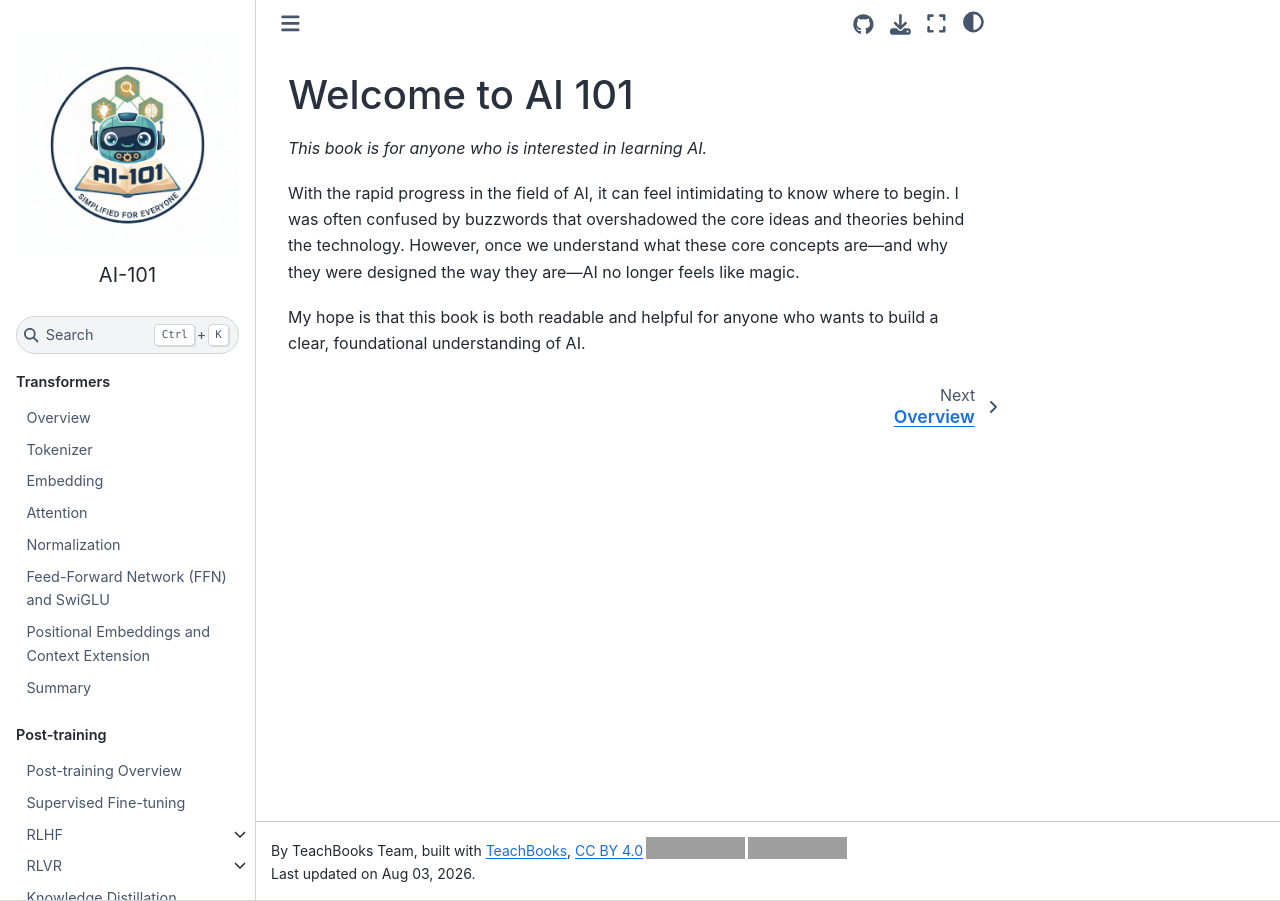
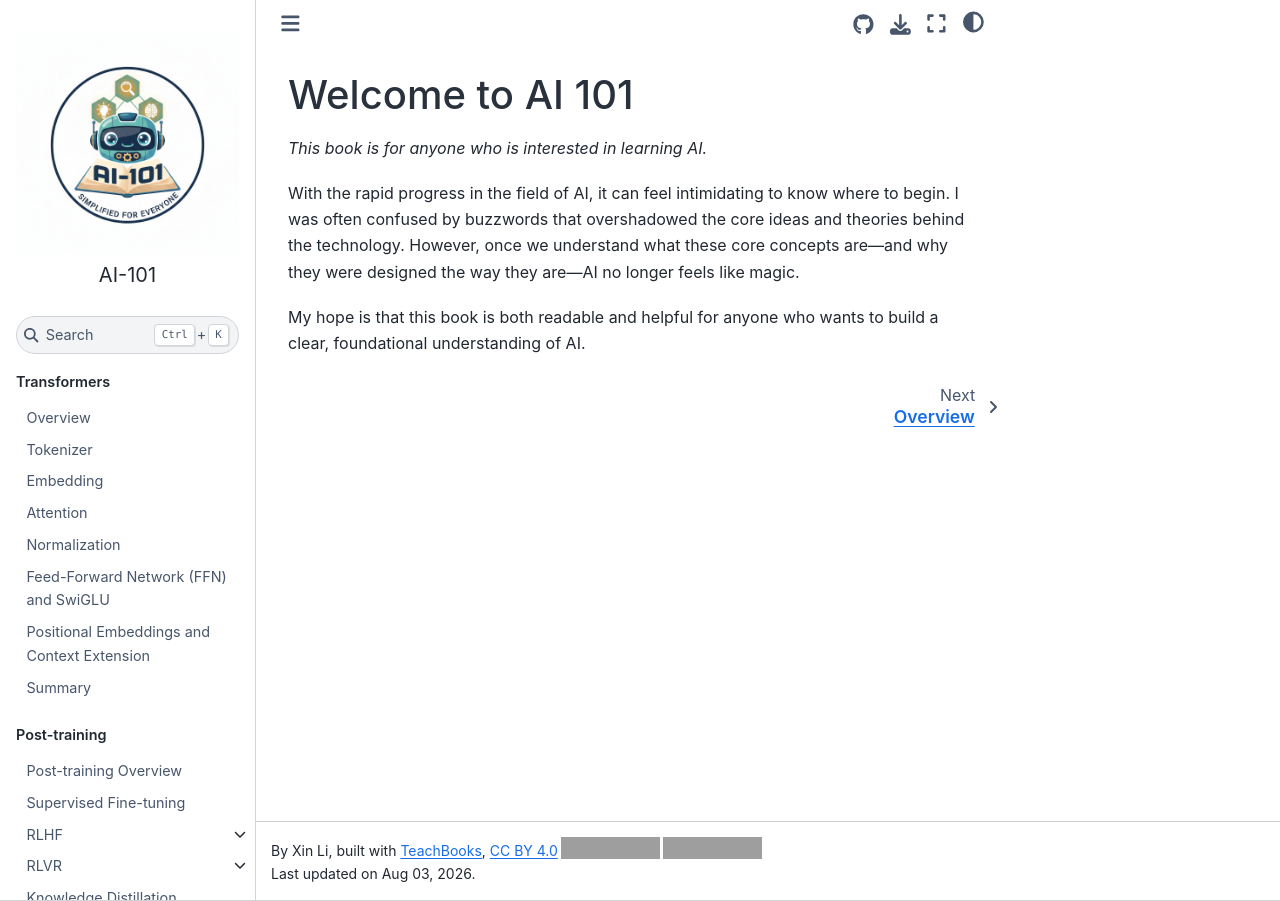
Before and after one commit to xinli95/AI-101, a Jupyter Book: the page built from book/intro.md, in a window 1280 px wide. Built offline with Jupyter Book 1.0.4 settings and Sphinx 7.4.7 and the Sphinx Book theme 1.1.4, drawn with Linux system fonts in a browser that asks for light colours; pages that are not in the unit, such as notebooks, are missing from menus; comment, search, counter and statistics services are not loaded; grey boxes are pictures that could not be loaded.

Commit message:
Set book author footer to Xin Li
Co-Authored-By: Claude Opus 4.8 <noreply@anthropic.com>

```diff
--- a/book/_config.yml
+++ b/book/_config.yml
@@ -1,7 +1,7 @@
 # This config includes all the recommended (default) configuration options of the TeachBooks software, and a TeachBooks' selection of configuration options as provided by Jupyterbook v1 for Jupyterbook v1 software and Sphinx.
 
 author:
-  TeachBooks Team, built with <a href="https://teachbooks.io">TeachBooks</a>, <a href="https://creativecommons.org/licenses/by/4.0/" target="_blank" rel="license noopener noreferrer"">CC BY 4.0<img style="height:22px!important;margin-left:3px;vertical-align:text-bottom;" src="https://mirrors.creativecommons.org/presskit/icons/cc.svg" alt=""><img style="height:22px!important;margin-left:3px;vertical-align:text-bottom;" src="https://mirrors.creativecommons.org/presskit/icons/by.svg" alt=""></a>
+  Xin Li, built with <a href="https://teachbooks.io">TeachBooks</a>, <a href="https://creativecommons.org/licenses/by/4.0/" target="_blank" rel="license noopener noreferrer"">CC BY 4.0<img style="height:22px!important;margin-left:3px;vertical-align:text-bottom;" src="https://mirrors.creativecommons.org/presskit/icons/cc.svg" alt=""><img style="height:22px!important;margin-left:3px;vertical-align:text-bottom;" src="https://mirrors.creativecommons.org/presskit/icons/by.svg" alt=""></a>
   # Replace TeachBooks Teams with your own name in the line above, configuratin part of JupyterBook: https://jupyterbook.org/en/stable/customize/config.html
 execute:
   execute_notebooks: 'off' # Replace this if you want don't have notebooks with output and you want to add notebook output during build, configuration part of Jupyterbook v1 (https://jupyterbook.org/en/stable/customize/config.html)
```
